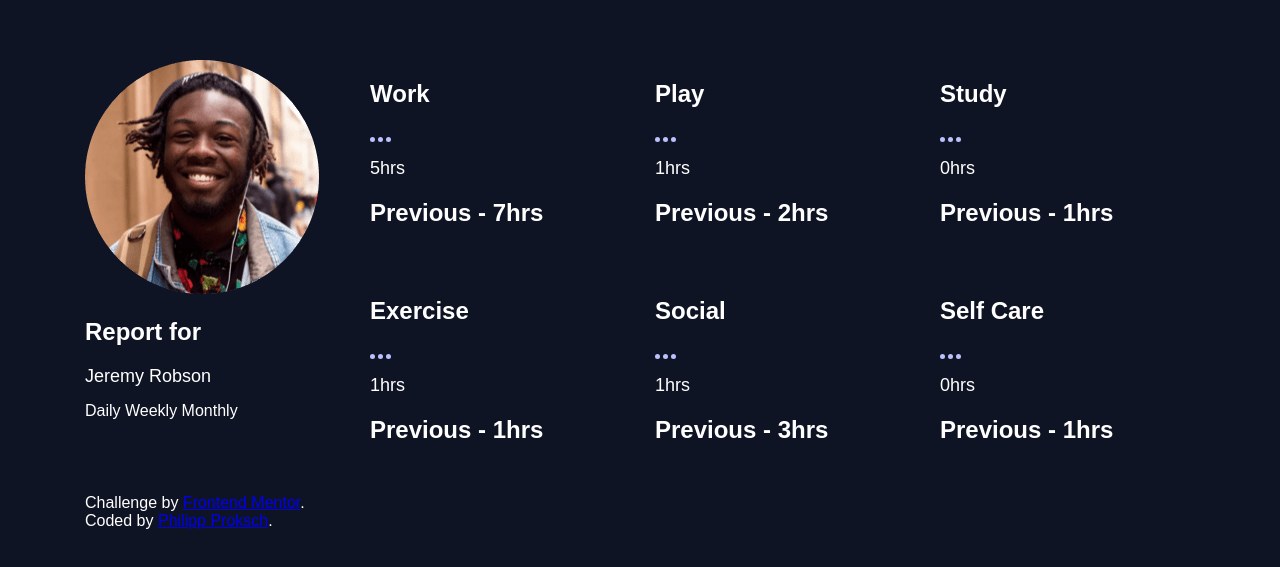
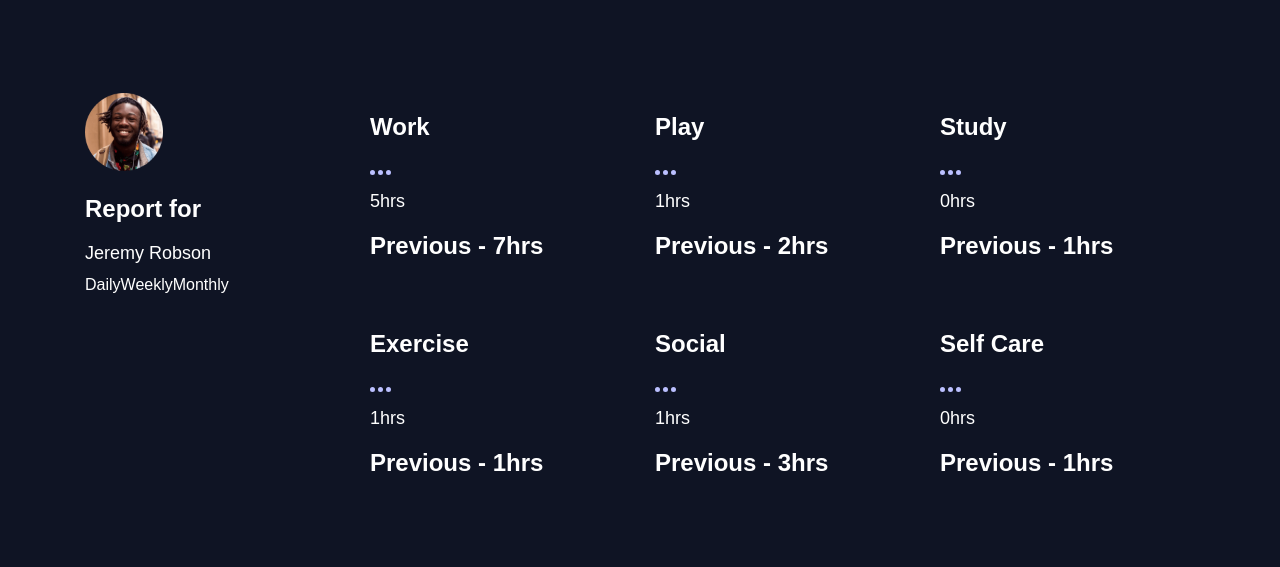
Before and after one commit to prpcodes/time-tracking-dashboard, a React (Create React App) app: page / in a window 1280 px wide. Shown: the part 105-672 px from the top of the page. Built offline with nearby package versions, Linux system fonts and the light colour scheme.

Commit message:
🎨 changed header layout, added timeframes link

```diff
--- a/src/App.jsx
+++ b/src/App.jsx
@@ -8,17 +8,20 @@ import Avatar from "./Images/image-jeremy.png";
 import data from "./data.json";
 
 class App extends React.Component {
-  componentDidMount() {}
   render() {
     return (
       <div className="App">
-        <header className="App-header">
-          <section>
-            <img src={Avatar} alt="Menu" />
+        <header>
+          <div id="user">
+            <img src={Avatar} alt="Menu" width="78" height="78" />
             <h2>Report for</h2>
-            <h1>Jeremy Robson</h1>
-            <div>Daily Weekly Monthly</div>
-          </section>
+            <h1 id="name">Jeremy Robson</h1>
+          </div>
+          <div id="timeframes">
+            <a>Daily</a>
+            <a>Weekly</a>
+            <a>Monthly</a>
+          </div>
         </header>
         {data &&
           data.map((card) => (
@@ -29,23 +32,6 @@ class App extends React.Component {
               key={card.title}
             />
           ))}
-        <footer>
-          <div className="attribution">
-            Challenge by{" "}
-            <a
-              href="https://www.frontendmentor.io/challenges/time-tracking-dashboard-UIQ7167Jw"
-              target="_blank"
-              rel="noreferrer"
-            >
-              Frontend Mentor
-            </a>
-            . Coded by{" "}
-            <a href="https://github.com/prpwien/time-tracking-dashboard">
-              Philipp Proksch
-            </a>
-            .
-          </div>
-        </footer>
       </div>
     );
   }
```
